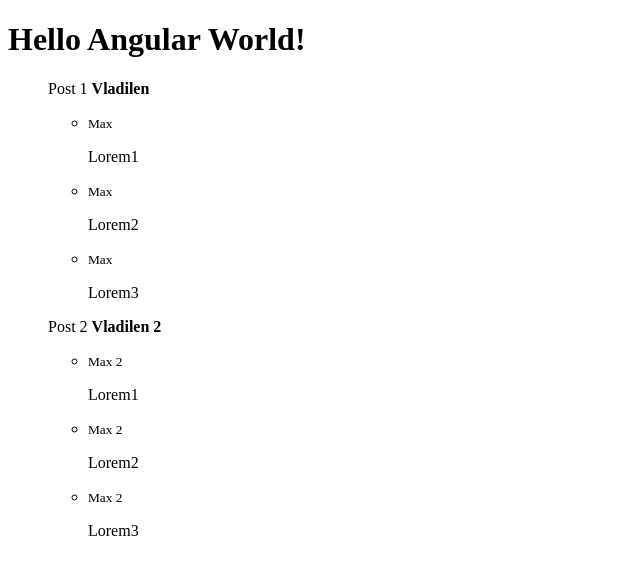
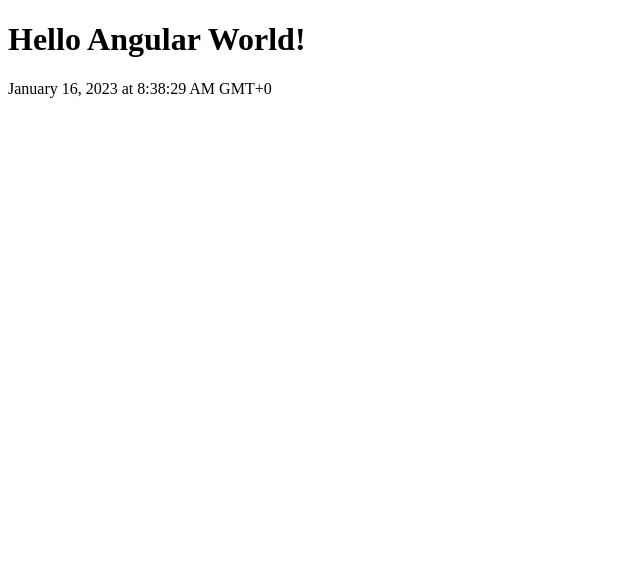
Before and after one commit to jwkig/udemy-angular, an Angular app in the folder Unit_02/angular-basics/: page / in a window 1280 px wide. Shown: the top 574 px of the page, without its empty margins (0-640 px from the left). Built offline with nearby package versions, Linux system fonts and the light colour scheme.

Commit message:
Unit_02 lesson 20

```diff
--- a/Unit_02/angular-basics/src/app/app.component.html
+++ b/Unit_02/angular-basics/src/app/app.component.html
@@ -1,15 +1,5 @@
 <h1>Hello Angular World!</h1>
 
-<ul style="list-style: none">
-  <li *ngFor="let post of objs">
-    <p>{{post.title}} <b>{{post.author}}</b></p>
-    <ul>
-      <li *ngFor="let comment of post.comments">
-        <div>
-          <small>{{comment.name}}</small>
-          <p>{{comment.text}}</p>
-        </div>
-      </li>
-    </ul>
-  </li>
-</ul>
+<p>
+  {{ now | date: 'long'}}
+</p>
--- a/Unit_02/angular-basics/src/app/app.component.ts
+++ b/Unit_02/angular-basics/src/app/app.component.ts
@@ -6,19 +6,5 @@
   styleUrls: ['./app.component.scss']
 })
 export class AppComponent {
-  arr: number[] = [1,1,3,5,8,13];
-
-  objs = [
-    {title: 'Post 1', author: 'Vladilen', comments: [
-        {name: 'Max', text:'Lorem1'},
-        {name: 'Max', text:'Lorem2'},
-        {name: 'Max', text:'Lorem3'},
-      ]},
-    {title: 'Post 2', author: 'Vladilen 2', comments: [
-        {name: 'Max 2', text:'Lorem1'},
-        {name: 'Max 2', text:'Lorem2'},
-        {name: 'Max 2', text:'Lorem3'},
-      ]}
-
-  ]
+ now: Date = new Date();
 }
```
